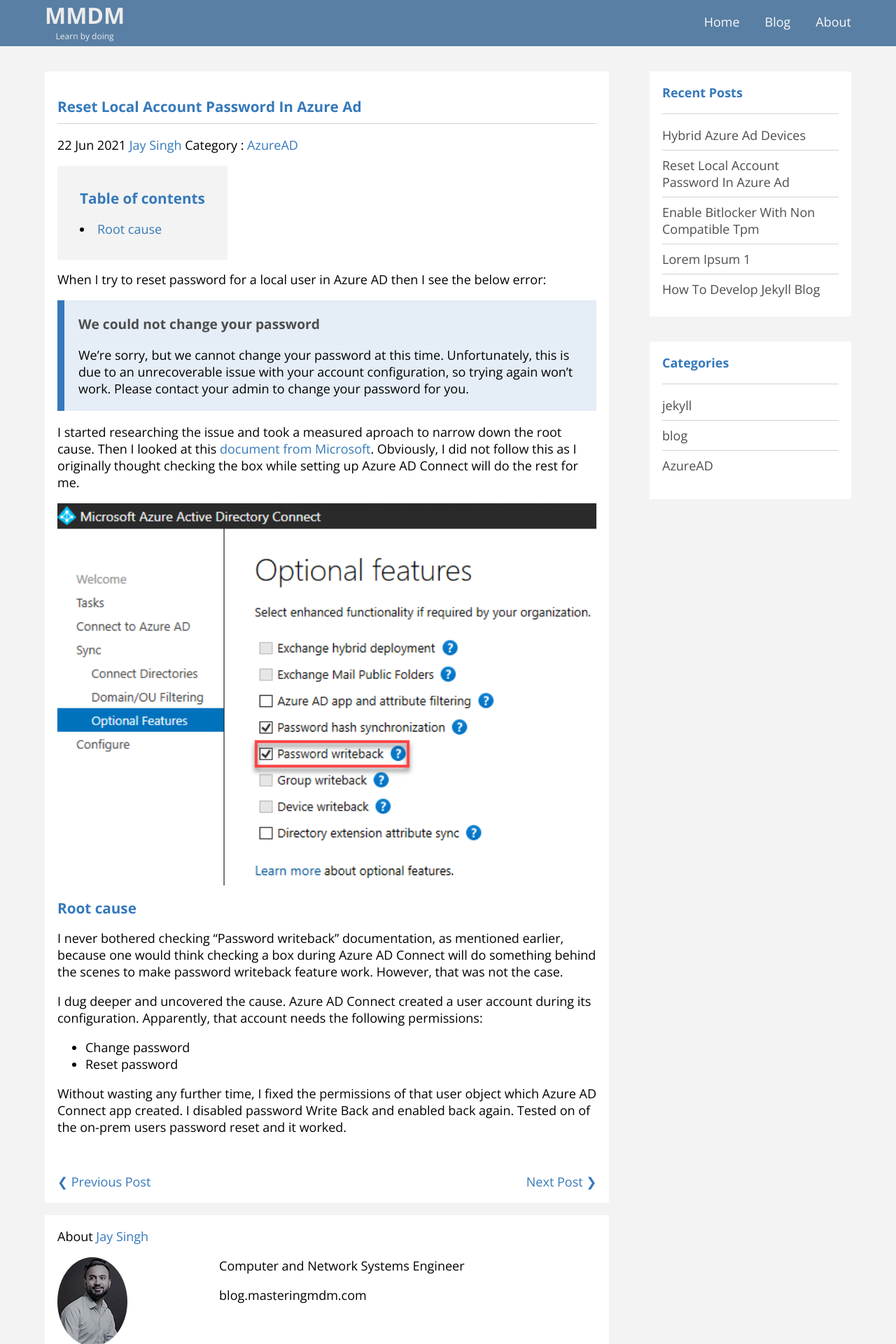
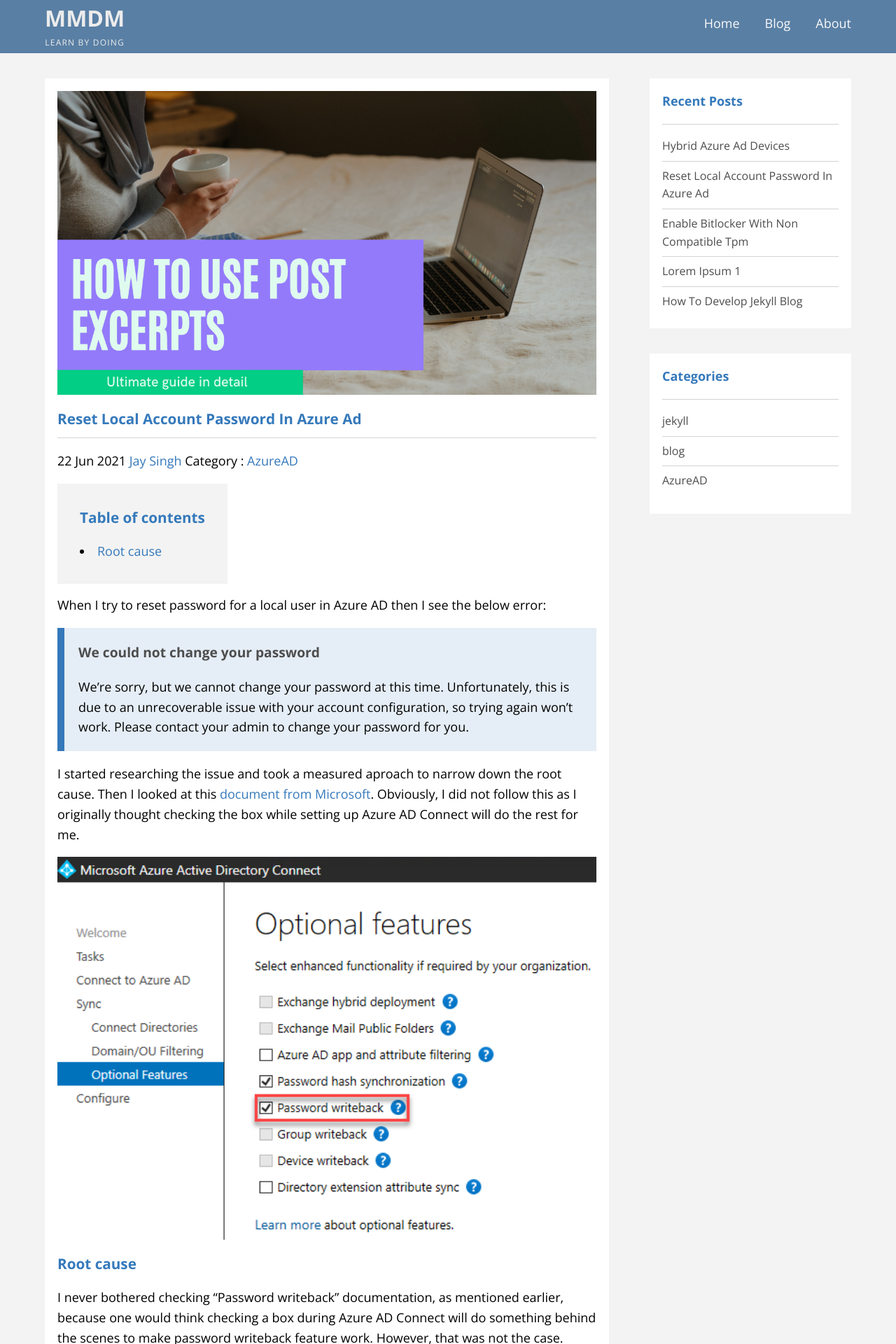
Before and after one commit to jays1ngh/jays1ngh.github.io, a Jekyll site: the page built from _posts/2021-06-22-reset-local-account-password-in-azure-ad.md, in a window 1280 px wide. Shown: the top 1920 px of the page at 70% size. Built offline with Jekyll 4.4.1, drawn with Linux system fonts in a browser that asks for light colours.

Commit message:
updated files

```diff
--- a/_layouts/blog.html
+++ b/_layouts/blog.html
@@ -37,7 +37,7 @@
               <!-- <p>{{post.excerpt}}</p> -->
 
               <!-- Read more button -->
-              <div class="post-read-more"><a href="{{ post.url | prepend: site.baseurl }}">Read More</a>
+              <div class="post-read-more"><a href="{{ post.url | prepend: site.baseurl }}">Read more</a>
               </div>
             </div>
           </div> <!-- /post-content-all -->
--- a/_posts/2021-06-22-reset-local-account-password-in-azure-ad.md
+++ b/_posts/2021-06-22-reset-local-account-password-in-azure-ad.md
@@ -3,7 +3,7 @@
 author: jays1ngh
 categories: AzureAD
 date: 2021-06-22
-thumbnail:
+thumbnail: /assets/img/posts/how-to-add-post-excerpts.png
 ---
 When I try to reset password for a local user in Azure AD then I see the below error:
 
--- a/_sass/main.scss
+++ b/_sass/main.scss
@@ -18,6 +18,7 @@
   font-family: 'Open Sans', sans-serif;
   font-size: 1.125rem;
   font-weight: 300;
+  line-height: 1.6;
   background-color: #f3f3f3;
 
   // Syntax issue resolution
@@ -114,6 +115,8 @@
   margin: 0;
   font-size: .75rem;
   margin-bottom: .50em;
+  text-transform: uppercase;
+  letter-spacing: 1.2px;
 }
 
 // ##############
@@ -134,6 +137,10 @@
 }
 
 // sidebar-main
+
+.sidebar-main p {
+
+}
 .sidebar-main h2 {
   font-weight: 700;
   font-size: 1.15em;
@@ -160,6 +167,8 @@
 .sidebar-secondary p {
   margin: 0 0 .5em 0;
   padding: 0 0 .5em 0;
+  font-weight: 400;
+  font-size: 1rem;
 }
 
 .sidebar-secondary h2 {
@@ -247,6 +256,7 @@
 
 .blog-media {
 width: 25%;
+background-color: #f3f3f3;
 }
 
 .blog-img {
```
Also changed, not shown: _posts/2021-06-24-hybrid-azure-ad-devices.md (+1 -1 lines).
